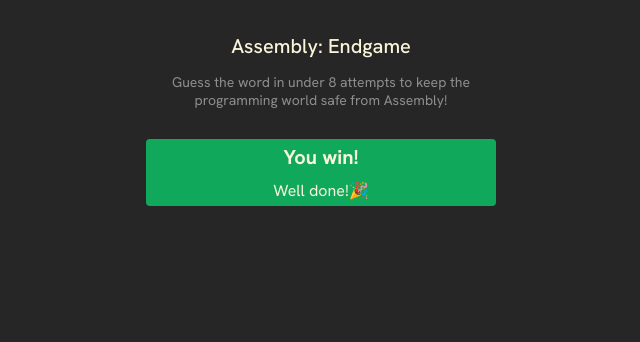
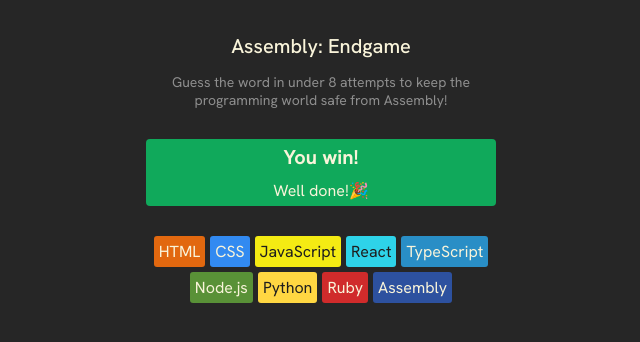
Before and after one commit to yenhtran/assembly-game, a React (Vite) app: page / in a window 1280 px wide. Shown: the top 342 px of the page, without its empty margins (319-959 px from the left). Built offline with nearby package versions, Linux system fonts and the light colour scheme; the HTML template or start-up script is replaced by a standard one.

Commit message:
add language chips

```diff
--- a/src/App.jsx
+++ b/src/App.jsx
@@ -1,11 +1,13 @@
 import Header from './components/Header'
 import Status from './components/Status'
+import Languages from './components/Languages'
 
 export default function AssemblyEndgame() {
     return (
         <main>
           <Header />
           <Status />
+          <Languages />
         </main>
     )
 }
--- /dev/null
+++ b/src/components/Languages.jsx
@@ -0,0 +1,23 @@
+import { languages } from '../languages'
+
+export default function Languages() {
+  const languageElements = languages.map(lang => {
+    const styles = {
+      backgroundColor: lang.backgroundColor,
+      color: lang.color
+    }
+
+    return (
+      <span
+        key={lang.name}
+        className='language-chip'
+        style={styles}
+      >{lang.name}</span>
+    )
+  })
+  return (
+    <section className="language-container">
+      {languageElements}
+    </section>
+  )
+}
--- a/src/index.css
+++ b/src/index.css
@@ -47,3 +47,16 @@
   font-size: 1.25rem;
   margin: 5px;
 }
+
+section.language-container {
+  display: flex;
+  flex-wrap: wrap;
+  gap: 5px;
+  justify-content: center;
+  max-width: 350px;
+}
+
+span.language-chip {
+  padding: 5px;
+  border-radius: 3px;
+}
--- /dev/null
+++ b/src/languages.js
@@ -0,0 +1,47 @@
+export const languages = [
+  {
+      name: "HTML",
+      backgroundColor: "#E2680F",
+      color: "#F9F4DA",
+  },
+  {
+      name: "CSS",
+      backgroundColor: "#328AF1",
+      color: "#F9F4DA",
+  },
+  {
+      name: "JavaScript",
+      backgroundColor: "#F4EB13",
+      color: "#1E1E1E",
+  },
+  {
+      name: "React",
+      backgroundColor: "#2ED3E9",
+      color: "#1E1E1E",
+  },
+  {
+      name: "TypeScript",
+      backgroundColor: "#298EC6",
+      color: "#F9F4DA",
+  },
+  {
+      name: "Node.js",
+      backgroundColor: "#599137",
+      color: "#F9F4DA",
+  },
+  {
+      name: "Python",
+      backgroundColor: "#FFD742",
+      color: "#1E1E1E",
+  },
+  {
+      name: "Ruby",
+      backgroundColor: "#D02B2B",
+      color: "#F9F4DA",
+  },
+  {
+      name: "Assembly",
+      backgroundColor: "#2D519F",
+      color: "#F9F4DA",
+  },
+]
```
